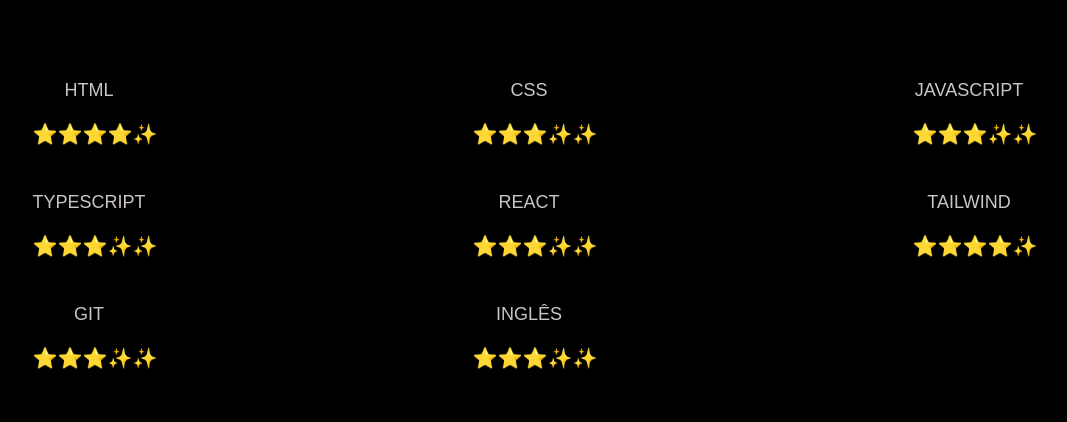
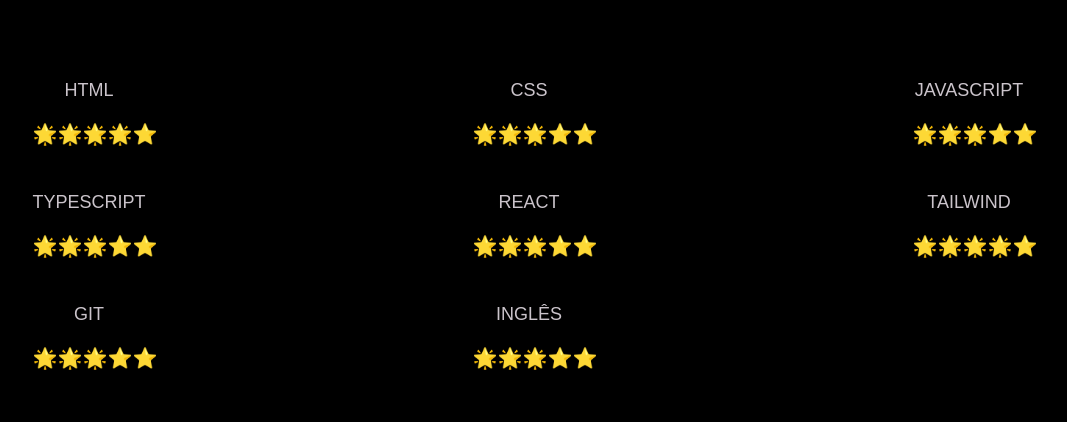
Before and after one commit to rafaelisac23/Meu-Portfolio, a Next.js app: page / in a window 1280 px wide. Shown: the part 940-1362 px from the top of the page, without its empty margins (111-1178 px from the left). Built offline with nearby package versions, Linux system fonts and the light colour scheme.

Commit message:
Finished_Projects_real

```diff
--- a/src/Components/Projects.tsx
+++ b/src/Components/Projects.tsx
@@ -87,8 +87,10 @@
                   </button>
 
                   <div className="flex gap-2">
+                    {item.link.map((item) => (
+                      <>
                         <a
-                      href=""
+                          href={item.git}
                           target="_blank"
                           className="bg-blue-700 text-white px-6 py-2 rounded-xl text-background texte-center hover:bg-blue-800"
                         >
@@ -96,12 +98,14 @@
                         </a>
 
                         <a
-                      href=""
+                          href={item.deploy}
                           target="_blank"
                           className=" bg-blue-700 text-white px-6 py-2 rounded-xl text-background texte-center hover:bg-blue-800"
                         >
                           DEPLOY
                         </a>
+                      </>
+                    ))}
                   </div>
                 </div>
               </div>
--- a/src/Components/Rating/Rating.tsx
+++ b/src/Components/Rating/Rating.tsx
@@ -8,7 +8,7 @@
   if (data.rating > 5) data.rating = 5;
   if (data.rating < 0) data.rating = 0;
 
-  const emojis = ["✨", "⭐", "⭐", "⭐", "⭐", "⭐"];
+  const emojis = ["⭐", "🌟", "🌟", "🌟", "🌟", "🌟"];
   const notaInt = Math.floor(data.rating);
 
   const stars = emojis[notaInt].repeat(notaInt) + emojis[0].repeat(5 - notaInt);
```
Lines whose indentation alone changed are shown as unchanged.
